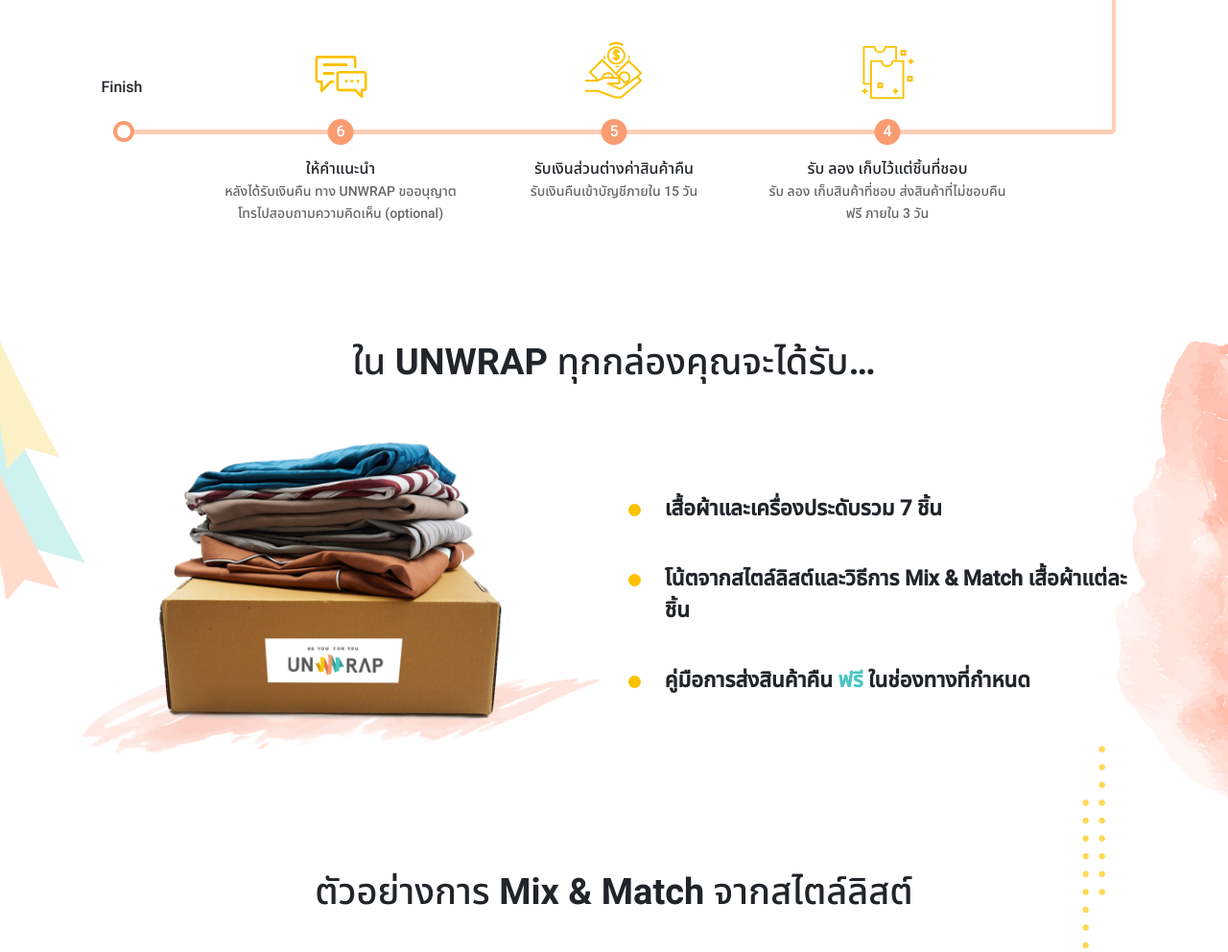
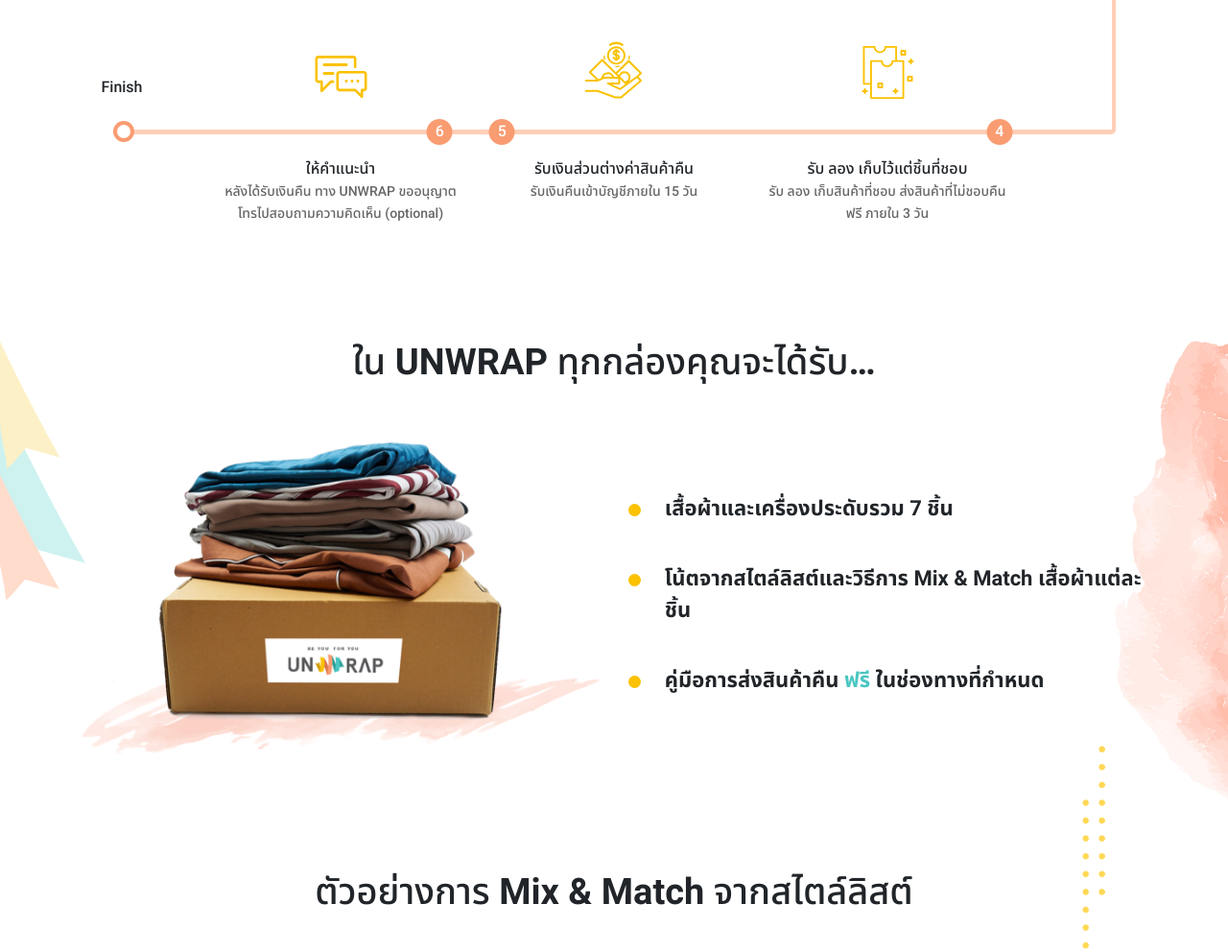
Before and after one commit to icedrp/unwrap, a website: page index.html in a window 1280 px wide. Shown: the part 1037-2029 px from the top of the page at 96% size. Drawn offline with Linux system fonts and the light colour scheme; files whose address does not match are found by name.

Commit message:
Update
Update fonts

```diff
--- a/css/style.css
+++ b/css/style.css
@@ -45,6 +45,19 @@
       format("woff"),
     /* Modern Browsers */ url("./fonts/NotoSansThai-Medium.woff2")
       format("woff2"); /* Modern Browsers */
+  font-weight: normal;
+  font-style: normal;
+}
+@font-face {
+  font-family: "NotoSansThai-Bold";
+  src: url("./fonts/NotoSansThai-Bold.eot"); /* IE9 Compat Modes */
+  src: url("./fonts/NotoSansThai-Bold.eot?#iefix") format("embedded-opentype"),
+    /* IE6-IE8 */ url("./fonts/NotoSansThai-Bold.otf") format("opentype"),
+    /* Open Type Font */ url("./fonts/NotoSansThai-Bold.svg") format("svg"),
+    /* Legacy iOS */ url("./fonts/NotoSansThai-Bold.ttf") format("truetype"),
+    /* Safari, Android, iOS */ url("./fonts/NotoSansThai-Bold.woff")
+      format("woff"),
+    /* Modern Browsers */ url("./fonts/NotoSansThai-Bold.woff2") format("woff2"); /* Modern Browsers */
   font-weight: normal;
   font-style: normal;
 }
@@ -228,9 +241,8 @@
   text-align: center;
 }
 .home-unw-list {
-  font-family: "Roboto-Medium", "NotoSansThai-Medium";
+  font-family: "Roboto-Bold", "NotoSansThai-Bold";
   font-size: 22px;
-  font-weight: bold;
   padding: 20px 0;
   display: flex;
 }
@@ -304,8 +316,8 @@
 }
 .home-example-ready {
   color: #f99c71;
+  font-family: "Roboto-Bold", "NotoSansThai-Bold";
   font-size: 16px;
-  font-weight: bold;
 }
 .img-home-example-point {
   position: absolute;
@@ -897,3 +909,18 @@
     padding: 60px 0 30px;
   }
 }
+
+@media (min-width: 576px) {
+  .how-to-buy-box-line.box-right > .cricle {
+    margin-left: 7.3rem;
+  }
+  .how-to-buy-box-line > .cricle {
+    margin-left: -7.3rem;
+  }
+  .how-to-buy-row-step6 .how-to-buy-box-line.box-right > .cricle {
+    margin-left: 6.45rem;
+  }
+  .img-header-circle-1 {
+    left: 5rem;
+  }
+}
```
Also changed, not shown: css/fonts/NotoSansThai-Bold.otf (added), css/fonts/NotoSansThai-Bold.ttf (added), css/fonts/NotoSansThai-Bold.woff (added), css/fonts/NotoSansThai-Bold.woff2 (added), css/fonts/NotoSansThai-Regular.ttf (deleted), 2 other files.
